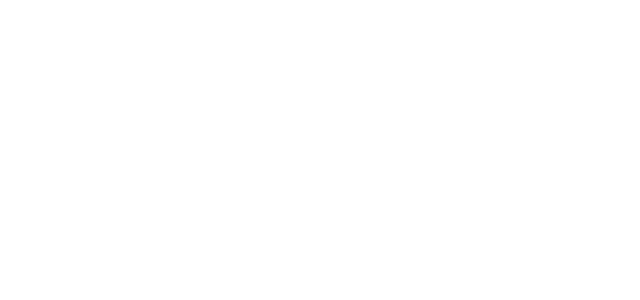
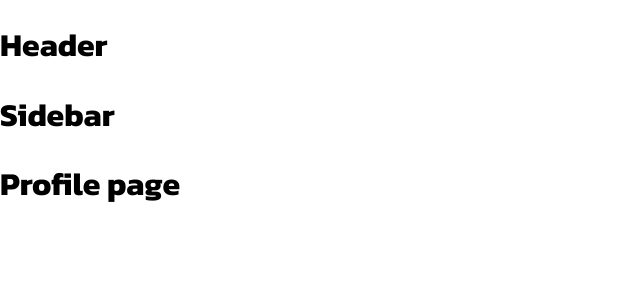
Before and after one commit to phminh3033/tiktok_ui, a React (Create React App) app: page /profile in a window 1280 px wide. Before the commit this address had no page. Shown: the top 300 px of the page, without its empty margins (0-640 px from the left). Built offline with nearby package versions, Linux system fonts and the light colour scheme.

Commit message:
config Router & Layout

```diff
--- a/src/App.js
+++ b/src/App.js
@@ -1,5 +1,7 @@
+import { Fragment } from 'react';
 import { BrowserRouter as Router, Routes, Route } from 'react-router-dom';
 import { publicRoutes } from '~/routes';
+import { DefaultLayout } from '~/components/Layout';
 
 function App() {
     return (
@@ -8,7 +10,25 @@
                 <Routes>
                     {publicRoutes.map((route, index) => {
                         const Page = route.component;
-                        return <Route key={index} path={route.path} element={<Page />} />;
+
+                        let Layout = DefaultLayout;
+                        if (route.layout) {
+                            Layout = route.layout;
+                        } else if (route.layout === null) {
+                            Layout = Fragment;
+                        }
+
+                        return (
+                            <Route
+                                key={index}
+                                path={route.path}
+                                element={
+                                    <Layout>
+                                        <Page />
+                                    </Layout>
+                                }
+                            />
+                        );
                     })}
                 </Routes>
             </div>
--- /dev/null
+++ b/src/components/Layout/DefaultLayout/Sidebar/index.js
@@ -0,0 +1,5 @@
+function Sidebar() {
+    return <h1>Sidebar</h1>;
+}
+
+export default Sidebar;
--- /dev/null
+++ b/src/components/Layout/DefaultLayout/index.js
@@ -0,0 +1,16 @@
+import Header from '~/components/Layout/components/Header';
+import Sidebar from './Sidebar';
+
+function DefaultLayout({ children }) {
+    return (
+        <div>
+            <Header />
+            <div className="container">
+                <Sidebar />
+                <div className="content">{children}</div>
+            </div>
+        </div>
+    );
+}
+
+export default DefaultLayout;
--- /dev/null
+++ b/src/components/Layout/HeaderOnly/index.js
@@ -0,0 +1,14 @@
+import Header from '~/components/Layout/components/Header';
+
+function DefaultLayout({ children }) {
+    return (
+        <div>
+            <Header />
+            <div className="container">
+                <div className="content">{children}</div>
+            </div>
+        </div>
+    );
+}
+
+export default DefaultLayout;
--- /dev/null
+++ b/src/components/Layout/components/Header/index.js
@@ -0,0 +1,5 @@
+function Header() {
+    return <h1>Header</h1>;
+}
+
+export default Header;
--- /dev/null
+++ b/src/components/Layout/index.js
@@ -0,0 +1,2 @@
+export { default as DefaultLayout } from './DefaultLayout';
+export { default as HeaderOnly } from './HeaderOnly';
--- /dev/null
+++ b/src/pages/Profile/index.js
@@ -0,0 +1,5 @@
+function Profile() {
+    return <h1>Profile page</h1>;
+}
+
+export default Profile;
--- /dev/null
+++ b/src/pages/Upload/index.js
@@ -0,0 +1,5 @@
+function Upload() {
+    return <h1>Upload page</h1>;
+}
+
+export default Upload;
```
Also changed, not shown: src/routes/index.js (+8 -0 lines).
